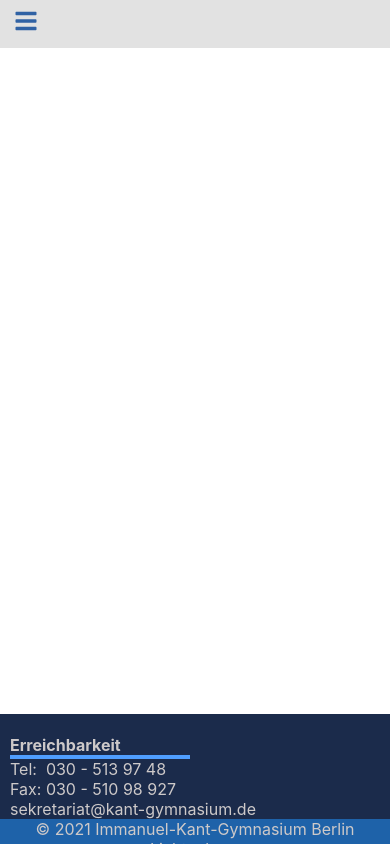
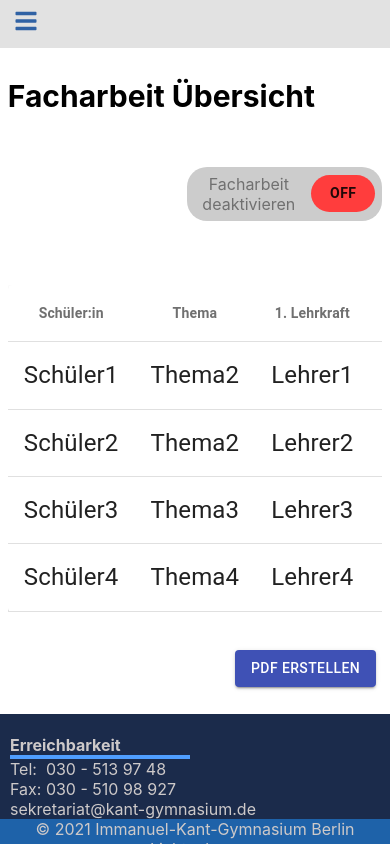
Before and after one commit to Doubrixel/digitalisierung-at-school, a React (Create React App) app in the folder frontend/: page /admin/adminuebersichtfa in a window 390 px wide. Built offline with nearby package versions, Linux system fonts and the light colour scheme.

Commit message:
AdminÜbersichtFA

```diff
--- a/frontend/src/App.tsx
+++ b/frontend/src/App.tsx
@@ -20,6 +20,7 @@ import AdminFacharbeitPage from './pages/admin/AdminFacharbeitPage';
 import AdminAGPage from './pages/admin/AdminAGPage';
 import AdminWahlpflichtPage from './pages/admin/AdminWahlpflichtPage';
 import AdminPruefungskomponentePage from './pages/admin/AdminPruefungskomponentePage';
+import AdminUebersichtFA from './pages/admin/AdminUebersichtFA';
 
 function App() {
   return (
@@ -42,6 +43,7 @@ function App() {
           <Route exact path="/admin/facharbeit"><AdminFacharbeitPage /></Route>
           <Route exact path="/admin/wahlpflicht"><AdminWahlpflichtPage /></Route>
           <Route exact path="/admin/pruefungskomponente"><AdminPruefungskomponentePage /></Route>
+          <Route exact path="/admin/adminuebersichtfa"><AdminUebersichtFA /></Route>
         </Switch>
       </div>
       <Footer />
--- a/frontend/src/components/ReusableComponents/TableListComponent.tsx
+++ b/frontend/src/components/ReusableComponents/TableListComponent.tsx
@@ -1,3 +1,4 @@
+/* eslint-disable */
 /**
  * Übersichtsseite für die Facharbeit.
  */
@@ -11,17 +12,22 @@ import TableHead from '@material-ui/core/TableHead';
 import TableRow from '@material-ui/core/TableRow';
 import Paper from '@material-ui/core/Paper';
 import './TableListStyles.css';
-import { Checkbox, TextareaAutosize } from '@material-ui/core';
+// import { Checkbox, TextareaAutosize } from '@material-ui/core';
 
-const columnContentMock = ['cb1', 'cb2', 'cb3', 'aa123'];
+const columnContentMock = [{ name: 'Schüler1', thema: 'Thema2', lehrer1name: 'Lehrer1', lehrer2name: 'Lehrer3'},
+                           { name: 'Schüler2', thema: 'Thema2', lehrer1name: 'Lehrer2', lehrer2name: 'Lehrer1'},
+                           { name: 'Schüler3', thema: 'Thema3', lehrer1name: 'Lehrer3', lehrer2name: 'Lehrer2'},
+                           { name: 'Schüler4', thema: 'Thema4', lehrer1name: 'Lehrer4', lehrer2name: 'Lehrer5'}];
 const createColumnContentMock = columnContentMock.map((content) => ([
-  <div style={{ fontSize: 'x-large' }}>{`${content}divcontent`}</div>,
-  content,
-  <Checkbox title={content} onClick={() => alert('Checkbox clicked')} />,
-  <TextareaAutosize />,
+  <div style={{ fontSize: 'x-large' }}>{content.name}</div>,
+  <div style={{ fontSize: 'x-large' }}>{content.thema}</div>,
+  <div style={{ fontSize: 'x-large' }}>{content.lehrer1name}</div>,
+  <div style={{ fontSize: 'x-large' }}>{content.lehrer2name}</div>,
+  //<Checkbox title={content} onClick={() => alert('Checkbox clicked')} />,
+  //<TextareaAutosize />,
 ]));
 
-const tablePropsMock = { columnHeaderMock: ['column 1', 'column 2', 'column 3', 'textarea column'], dataRowsMock: createColumnContentMock };
+const tablePropsMock = { columnHeaderMock: ['Schüler:in', 'Thema', '1. Lehrkraft', '2. Lehrkraft'], dataRowsMock: createColumnContentMock };
 
 /*
 The TableListComponent has three props:
--- /dev/null
+++ b/frontend/src/pages/admin/AdminUebersichtFA.css
@@ -0,0 +1,234 @@
+.GridAdminUebersichtFA{
+    display: grid;
+    grid-template-rows: 10% 10% 10% 10% 10% 10% 10% 10% 10% 10%;
+    grid-template-columns: 10% 10% 10% 10% 10% 10% 10% 10% 10% 10%;
+    width: 100%;
+    height: 100%;
+}
+
+#HeadlineFA{
+    grid-column-start: 1;
+    grid-column-end: 2;
+    grid-row-start: 1;
+    width: 400px;
+    height: 50px;
+    color: black;
+    font-weight: bold;
+    font-size: 30px;
+    text-align: left;
+}
+
+#ToogleButtonFA{
+    grid-column-start: 9;
+    grid-column-end: 10;
+    grid-row-start: 1;
+    margin-top: 4vh;
+    margin-right: 20px;
+}
+
+#TableUebersichtFA{
+    grid-column-start: 2;
+    grid-column-end: 10;
+    grid-row-start: 4;
+    grid-row-end: 10;
+}
+
+#ButtonUebersichtFA{
+  grid-column-start: 9;
+  grid-column-end: 11;
+  grid-row-start: 10;
+  margin-top: 4vh;
+  margin-left: 40px;
+}
+
+@media screen and (min-width: 2000px){
+  .GridAdminUebersichtFA{
+    display: grid;
+    grid-template-rows: 10% 10% 10% 10% 10% 10% 10% 10% 10% 10%;
+    grid-template-columns: 10% 10% 10% 10% 10% 10% 10% 10% 10% 10%;
+    width: 100%;
+    height: 100%;
+    padding: var(--defaultFormPaperPadding);
+  }
+
+  #HeadlineFA{
+    grid-column-start: 1;
+    grid-column-end: 5;
+    grid-row-start: 1;
+    font-size: 100px;
+    width: 50vw;
+    height: 5vh;
+  }
+
+  #ToogleButtonFA{
+    grid-column-start: 9;
+    grid-column-end: 10;
+    grid-row-start: 1;
+  }
+
+  #TableUebersichtFA{
+    grid-column-start: 1;
+    grid-column-end: 10;
+    grid-row-start: 6;
+    grid-row-end: 8;
+  }
+
+  #ButtonUebersichtFA{
+    grid-column-start: 9;
+    grid-column-end: 11;
+    grid-row-start: 10;
+  }
+}
+
+@media screen and (max-width: 1600px){
+  .GridAdminUebersichtFA{
+    display: grid;
+    grid-template-rows: 10% 10% 10% 10% 10% 10% 10% 10% 10% 10%;
+    grid-template-columns: 20% 10% 10% 10% 10% 10% 10% 10% 10%;
+    width: 100%;
+  }
+
+  #HeadlineFA{
+    grid-column-start: 1;
+    grid-column-end: 2;
+    grid-row-start: 1;
+  }
+
+  #ToogleButtonFA{
+    grid-column-start: 7;
+    grid-column-end: 8;
+    grid-row-start: 1;
+  }
+
+  #TableUebersichtFA{
+    grid-column-start: 1;
+    grid-column-end: 10;
+    grid-row-start: 4;
+    grid-row-end: 8;
+  }
+
+  #ButtonUebersichtFA{
+    grid-column-start: 7;
+    grid-column-end: 9;
+    grid-row-start: 9;
+    margin-top: 8vh;
+  }
+
+  #SubmitButtonUebersichtFA{
+    width: 20vw;
+    height: 5vh;
+  }
+}
+
+@media screen and (max-width: 1000px){
+  .GridAdminUebersichtFA{
+    display: grid;
+    grid-template-rows: 20% 10% 10% 10% 10% 10% 10% 10% 10%;
+    grid-template-columns: 20% 20% 20% 20% 20%;
+    width: 100%;
+  }
+
+  #HeadlineFA{
+    grid-column-start: 1;
+    grid-column-end: 2;
+    grid-row-start: 1;
+    width: 400px;
+    height: 50px;
+    color: black;
+    font-weight: bold;
+    font-size: 30px;
+    text-align: left;
+  }
+
+  #ToogleButtonFA{
+    grid-column-start: 4;
+    grid-column-end: 5;
+    grid-row-start: 1;
+  }
+
+  #TableUebersichtFA{
+    grid-column-start: 1;
+    grid-column-end: 6;
+    grid-row-start: 3;
+    grid-row-end: 7;
+  }
+
+  #ButtonUebersichtFA{
+    grid-column-start: 4;
+    grid-column-end: 6;
+    grid-row-start: 10;
+    margin-top: 1vh;
+  }
+}
+
+@media screen and (max-width: 800px){
+  .GridAdminUebersichtFA{
+    display: grid;
+    grid-template-rows: 10% 10% 10% 10% 10% 10% 10% 10% 10% 10%;
+    grid-template-columns: 25% 25% 25% 25%;
+    width: 100%;
+  }
+
+  #HeadlineFA{
+    grid-column-start: 1;
+    grid-column-end: 2;
+    grid-row-start: 1;
+  }
+
+  #ToogleButtonFA{
+    grid-column-start: 3;
+    grid-column-end: 4;
+    grid-row-start: 2;
+  }
+
+  #TableUebersichtFA{
+    grid-column-start: 1;
+    grid-column-end: 5;
+    grid-row-start: 4;
+    grid-row-end: 9;
+  }
+
+  #ButtonUebersichtFA{
+    grid-column-start: 3;
+    grid-column-end: 5;
+    grid-row-start: 10;
+    margin-top: 2vh;
+  }
+
+}
+
+@media screen and (max-width: 502px){
+  .GridAdminUebersichtFA{
+    display: grid;
+    grid-template-rows: 10% 10% 10% 10% 10% 10% 10% 10% 10% 10%;
+    grid-template-columns: 50% 50%;
+    width: 100%;
+  }
+
+  #HeadlineFA{
+    grid-column-start: 1;
+    grid-column-end: 2;
+    grid-row-start: 1;
+  }
+
+  #ToogleButtonFA{
+    grid-column-start: 1;
+    grid-column-end: 3;
+    grid-row-start: 3;
+    margin-top: 0vh;
+  }
+
+  #TableUebersichtFA{
+    grid-column-start: 1;
+    grid-column-end: 3;
+    grid-row-start: 5;
+    grid-row-end: 8;
+  }
+
+  #ButtonUebersichtFA{
+    grid-column-start: 2;
+    grid-column-end: 3;
+    grid-row-start: 10;
+    margin-top: 8vh;
+  }
+}
--- /dev/null
+++ b/frontend/src/pages/admin/AdminUebersichtFA.tsx
@@ -0,0 +1,40 @@
+import './AdminUebersichtFA.css';
+import React from 'react';
+import ComponentToggleButton from '../../components/Buttons/ComponentToggleButton';
+import TableListComponent from '../../components/ReusableComponents/TableListComponent';
+import CreatePDFButton from '../../components/Buttons/CreatePDFButton';
+
+function AdminUebersichtFA() {
+  const handleComponentActivation = () => {
+
+  };
+
+  const handleGeneratePDF = () => {
+
+  };
+  return (
+    <div className="GridAdminUebersichtFA">
+      <p id="HeadlineFA">Facharbeit Übersicht</p>
+      <span
+        id="ToogleButtonFA"
+        style={{
+          marginRight: '0', marginLeft: 'auto', width: '50vw', maxWidth: '320px',
+        }}
+      >
+        <ComponentToggleButton componentLabel="Facharbeit deaktivieren" buttonHandleClickFunction={handleComponentActivation} />
+      </span>
+      <span
+        id="TableUebersichtFA"
+      >
+        <TableListComponent />
+      </span>
+      <div
+        id="ButtonUebersichtFA"
+      >
+        <CreatePDFButton style={{ marginTop: '0vh', innerWidth: '200px' }} onClick={handleGeneratePDF} />
+      </div>
+    </div>
+  );
+}
+
+export default AdminUebersichtFA;
```
Also changed, not shown: 2 other files (tests, documents, lock files or other folders).
